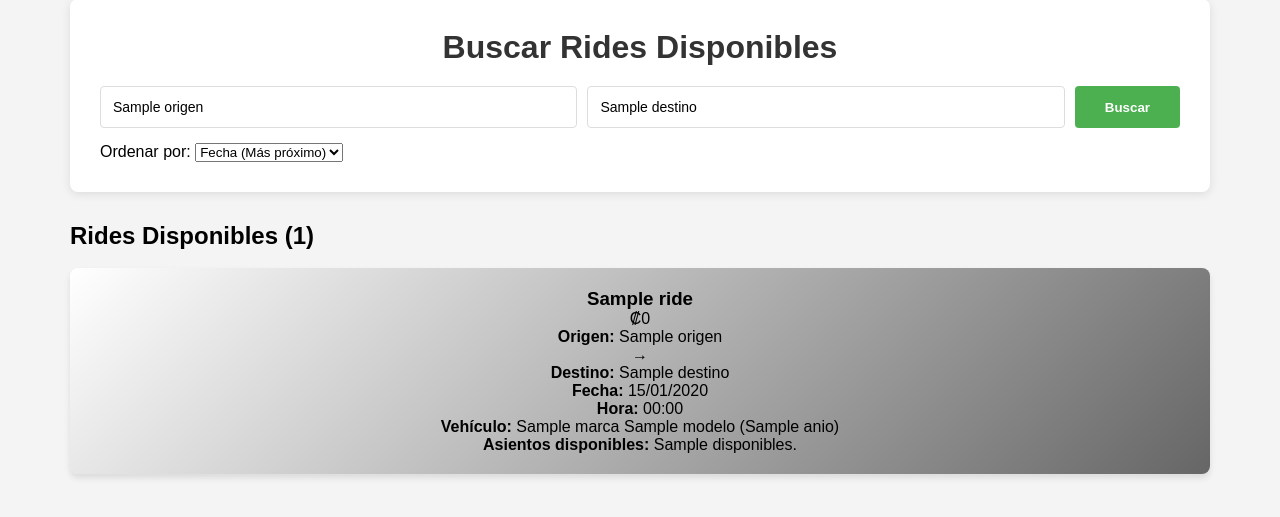
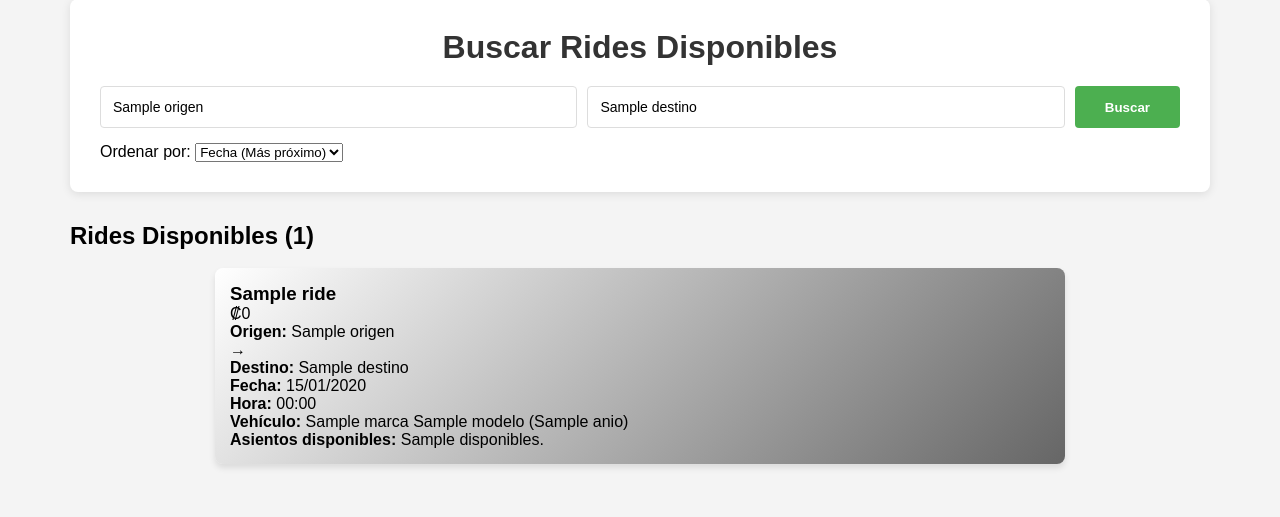
Before and after one commit to pablora573-star/Proyecto2-ISW-613, a CodeIgniter 4 app: the page made by app/Views/logins/buscar_rides.php in a window 1280 px wide. Shown: the part 105-622 px from the top of the page. Run offline with PHP 8.4 and a stand-in for CodeIgniter, Linux system fonts and the light colour scheme; the template is opened without the code that fills it: most values are stand-ins (such as "Sample title", 1, 10 or a date in 2020); some libraries are stand-ins or nearby versions.

Commit message:
Style
Se cambio parte del código del style buscar_rides

```diff
--- a/public/css/buscar_rides.css
+++ b/public/css/buscar_rides.css
@@ -65,20 +65,28 @@ body {
   background-color: var(--pasajero-hover);
 }
 
+.rides-container {
+    max-width: 850px;
+    margin: 0 auto;
+}
+
+
 .rides-grid {
   display: grid;
-  grid-template-columns: repeat(auto-fit, minmax(300px, 1fr));
+  grid-template-columns: repeat(auto-fit, minmax(260px, 1fr));
   gap: 20px;
 }
 
+
 .ride-card {
-  background: linear-gradient(135deg, var(--white) 0%, var(--text-medium) 100%);
-  padding: var(--spacing-xl);
-  border-radius: var(--radius-md);
-  text-align: center;
-  color: var(--shadow-card);
-  box-shadow: 0 4px 6px rgba(0,0,0,0.1);
-  transition: transform .3s, box-shadow .3s;
+    background: linear-gradient(135deg, var(--white) 0%, var(--text-medium) 100%);
+    padding: var(--spacing-lg);
+    border-radius: var(--radius-md);
+    text-align: left;
+    color: var(--shadow-card);
+    box-shadow: 0 4px 6px rgba(0,0,0,0.1);
+    transition: transform .3s, box-shadow .3s;
+    max-width: 100%;
 }
 
 .ride-card:hover {
```
